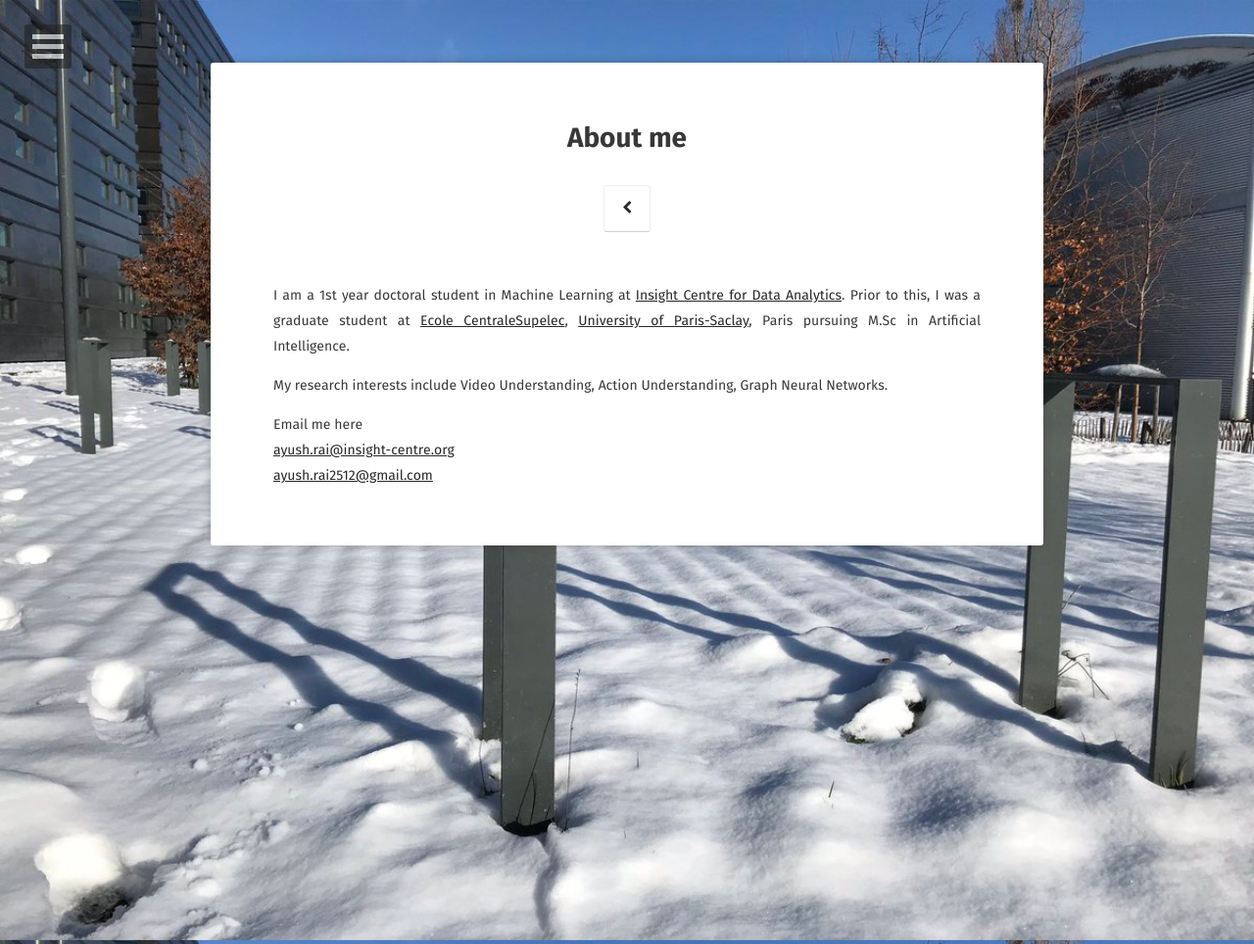
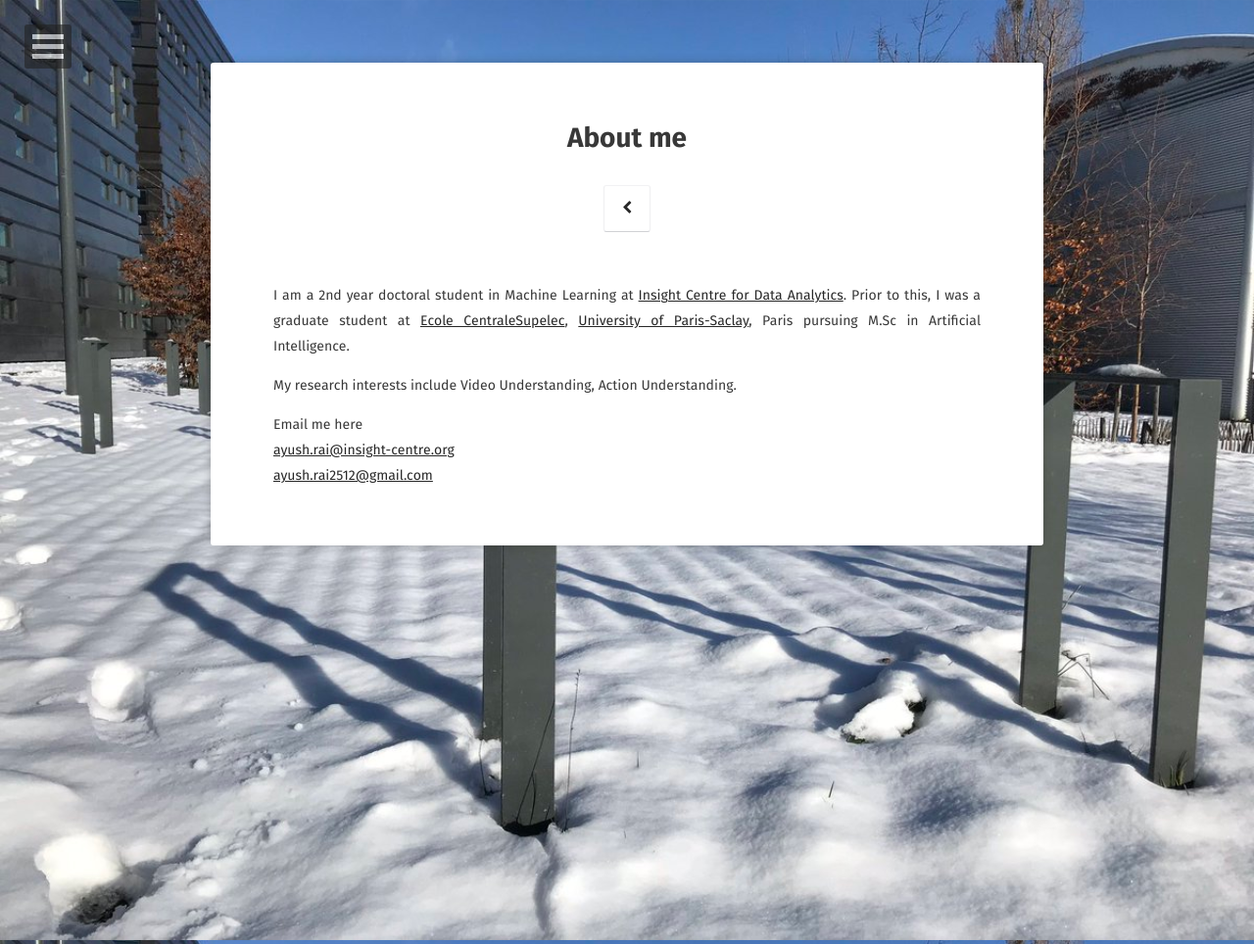
Before and after one commit to rayush7/rayush7.github.io, a Jekyll site: the page built from about/index.md, in a window 1280 px wide. Shown: the whole page at 98% size. Built offline with Jekyll 4.4.1, drawn with Linux system fonts in a browser that asks for light colours; some web fonts are replaced.

Commit message:
update about/index.md

```diff
--- a/about/index.md
+++ b/about/index.md
@@ -7,9 +7,9 @@ comments: false
 ---
 
 
-I am a 1st year doctoral student in Machine Learning at [Insight Centre for Data Analytics](https://www.insight-centre.org/). Prior to this, I was a graduate student at [Ecole CentraleSupelec](http://www.centralesupelec.fr/en), [University of Paris-Saclay](https://www.universite-paris-saclay.fr/en), Paris pursuing M.Sc in Artificial Intelligence.
+I am a 2nd year doctoral student in Machine Learning at [Insight Centre for Data Analytics](https://www.insight-centre.org/). Prior to this, I was a graduate student at [Ecole CentraleSupelec](http://www.centralesupelec.fr/en), [University of Paris-Saclay](https://www.universite-paris-saclay.fr/en), Paris pursuing M.Sc in Artificial Intelligence.
 
-My research interests include Video Understanding, Action Understanding, Graph Neural Networks.
+My research interests include Video Understanding, Action Understanding.
 
 Email me here
 [ayush.rai@insight-centre.org](ayush.rai@insight-centre.org)
```
